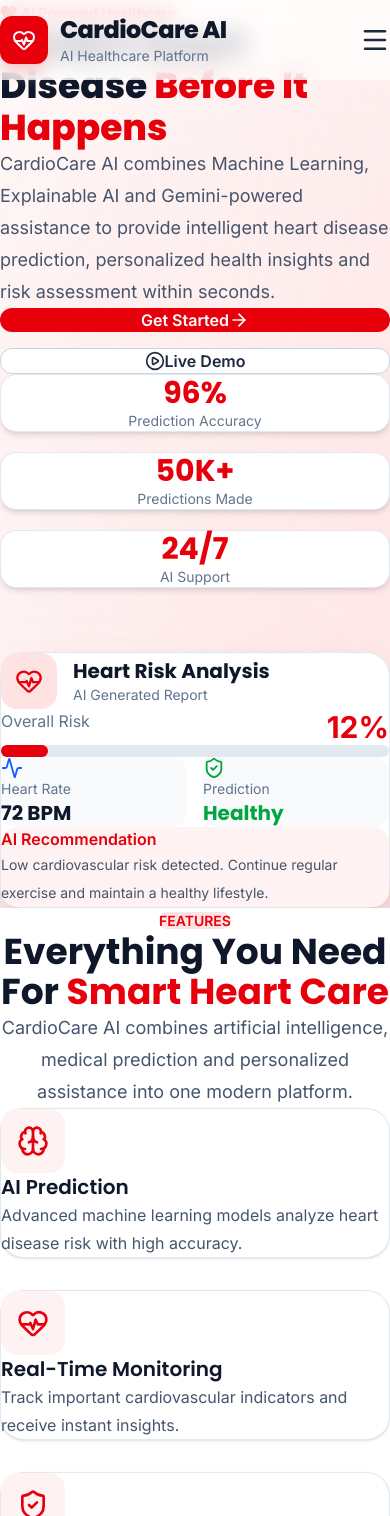
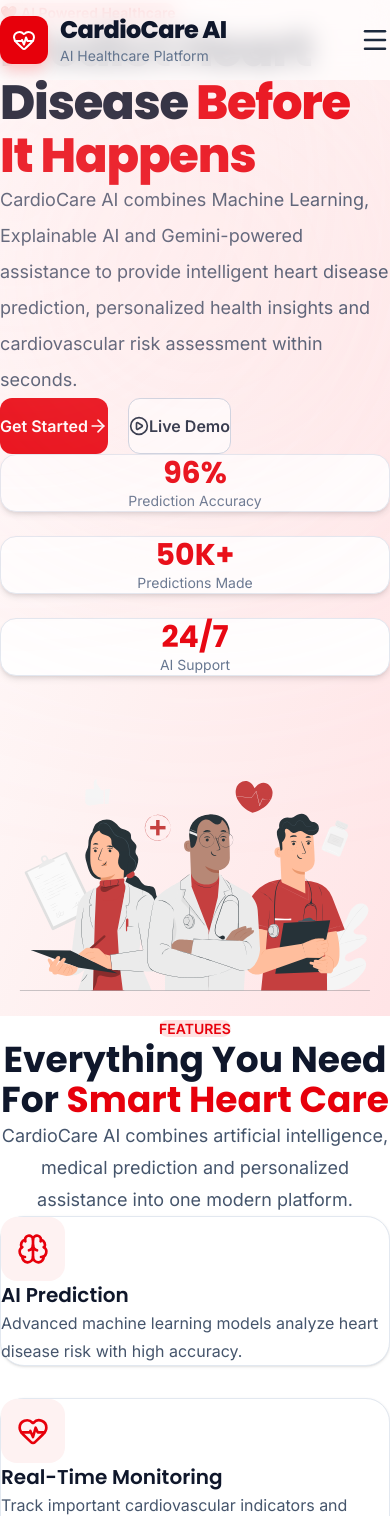
Before and after one commit to zehranisar/CardioScan.ai, a React (Vite) app in the folder frontend/: page / in a window 390 px wide. Shown: the top 1516 px of the page. Built offline with nearby package versions, Linux system fonts and the light colour scheme.

Commit message:
Redesign homepage hero section and improve responsive layout

```diff
--- a/frontend/src/components/home/hero/DashboardCard.jsx
+++ b/frontend/src/components/home/hero/DashboardCard.jsx
@@ -6,7 +6,7 @@
 
 export default function DashboardCard() {
   return (
-    <div className="w-full max-w-md rounded-3xl border border-slate-200 bg-white p-8 shadow-2xl">
+    <div className="w-full max-w-lgrounded-3xl border border-slate-200 bg-white p-10 shadow-2xl">
 
       {/* Header */}
       <div className="flex items-center gap-4">
--- a/frontend/src/components/home/hero/Hero.jsx
+++ b/frontend/src/components/home/hero/Hero.jsx
@@ -3,18 +3,22 @@
 
 export default function Hero() {
   return (
-    <section className="relative overflow-hidden bg-gradient-to-br from-white via-red-50 to-rose-100">
+    <section className="relative overflow-hidden bg-gradient-to-br from-white via-red-50 to-rose-100 pt-32 pb-28">
 
-      {/* Background Glow */}
-      <div className="absolute -left-40 top-0 h-[420px] w-[420px] rounded-full bg-red-200/30 blur-[170px]" />
-      <div className="absolute -right-40 bottom-0 h-[500px] w-[500px] rounded-full bg-red-100/40 blur-[180px]" />
+      {/* Background Blur */}
+      <div className="absolute -left-32 top-10 h-72 w-72 rounded-full bg-red-200 blur-[150px] opacity-40"></div>
 
-      <div className="relative mx-auto max-w-7xl px-6 pt-44 pb-24 sm:px-8 lg:px-10">
+      <div className="absolute right-0 top-20 h-96 w-96 rounded-full bg-rose-200 blur-[180px] opacity-40"></div>
 
-        <div className="grid items-center gap-16 lg:grid-cols-2">
+      {/* Main Content */}
+      <div className="mx-auto max-w-7xl px-6 sm:px-8 lg:px-10">
 
+        <div className="grid items-center gap-20 lg:grid-cols-2">
+
+          {/* Left */}
           <HeroContent />
 
+          {/* Right */}
           <HeroVisual />
 
         </div>
--- a/frontend/src/components/home/hero/HeroContent.jsx
+++ b/frontend/src/components/home/hero/HeroContent.jsx
@@ -3,52 +3,38 @@
 
 export default function HeroContent() {
   return (
-    <div className="max-w-xl">
+    <div className="max-w-2xl">
 
       <span className="inline-flex rounded-full bg-red-100 px-4 py-2 text-sm font-semibold text-red-600">
         ❤️ AI Powered Healthcare
       </span>
 
-      <h1 className="mt-8 text-4xl font-extrabold leading-[1.15] text-slate-900 sm:text-5xl lg:text-6xl">
+      <h1 className="mt-6 max-w-[620px] text-5xl font-extrabold leading-[1.1] tracking-tight text-slate-900 sm:text-6xl lg:text-7xl">
         Predict Heart
-
         <br />
-
         Disease{" "}
-
         <span className="text-red-600">
-
           Before It Happens
-
         </span>
-
       </h1>
 
-      <p className="mt-8 text-lg leading-8 text-slate-600">
-
+      <p className="mt-8 max-w-[580px] text-lg leading-9 text-slate-600">
         CardioCare AI combines Machine Learning, Explainable AI and
         Gemini-powered assistance to provide intelligent heart disease
-        prediction, personalized health insights and risk assessment
-        within seconds.
-
+        prediction, personalized health insights and cardiovascular
+        risk assessment within seconds.
       </p>
 
-      <div className="mt-10 flex flex-col gap-4 sm:flex-row">
+      <div className="mt-10 flex flex-wrap items-center gap-5">
 
-        <button className="flex items-center justify-center rounded-xl bg-red-600 px-7 py-4 font-semibold text-white transition hover:bg-red-700">
-
+        <button className="flex h-14 items-center justify-center rounded-xl bg-red-600 px-8 font-semibold text-white transition duration-300 hover:bg-red-700">
           Get Started
-
           <ArrowRight className="ml-2 h-5 w-5" />
-
         </button>
 
-        <button className="flex items-center justify-center rounded-xl border border-slate-300 bg-white px-7 py-4 font-semibold text-slate-800 transition hover:border-red-600 hover:text-red-600">
-
+        <button className="flex h-14 items-center justify-center rounded-xl border border-slate-300 bg-white px-8 font-semibold text-slate-800 transition duration-300 hover:border-red-600 hover:text-red-600">
           <PlayCircle className="mr-2 h-5 w-5" />
-
           Live Demo
-
         </button>
 
       </div>
--- a/frontend/src/components/home/hero/HeroVisual.jsx
+++ b/frontend/src/components/home/hero/HeroVisual.jsx
@@ -1,15 +1,14 @@
-import DashboardCard from "./DashboardCard";
-import FloatingBadge from "./FloatingBadge";
+import heroImage from "@/assets/images/hero.svg";
 
 export default function HeroVisual() {
   return (
-    <div className="relative flex items-center justify-center lg:mt-12">
+    <div className="flex items-center justify-center lg:justify-end">
 
-      {/* Floating Badge */}
-      <FloatingBadge />
-
-      {/* Dashboard */}
-      <DashboardCard />
+      <img
+        src={heroImage}
+        alt="Healthcare Illustration"
+        className="w-full max-w-[650px] object-contain"
+      />
 
     </div>
   );
--- a/frontend/src/components/home/hero/Stats.jsx
+++ b/frontend/src/components/home/hero/Stats.jsx
@@ -15,8 +15,7 @@
 
 export default function Stats() {
   return (
-    <div className="mt-16 grid grid-cols-1 gap-5 sm:grid-cols-3">
-
+  <div className="mt-14 grid grid-cols-1 gap-6 sm:grid-cols-3">
       {stats.map((item) => (
         <div
           key={item.label}
```
Also changed, not shown: frontend/src/assets/images/hero.svg (added).
